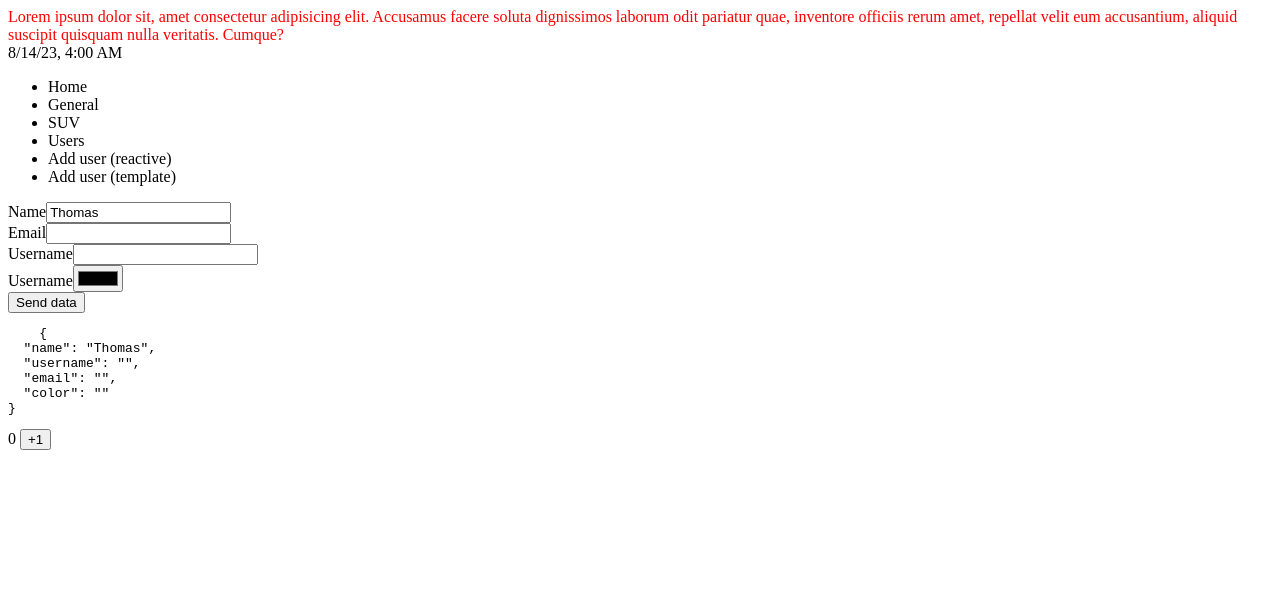
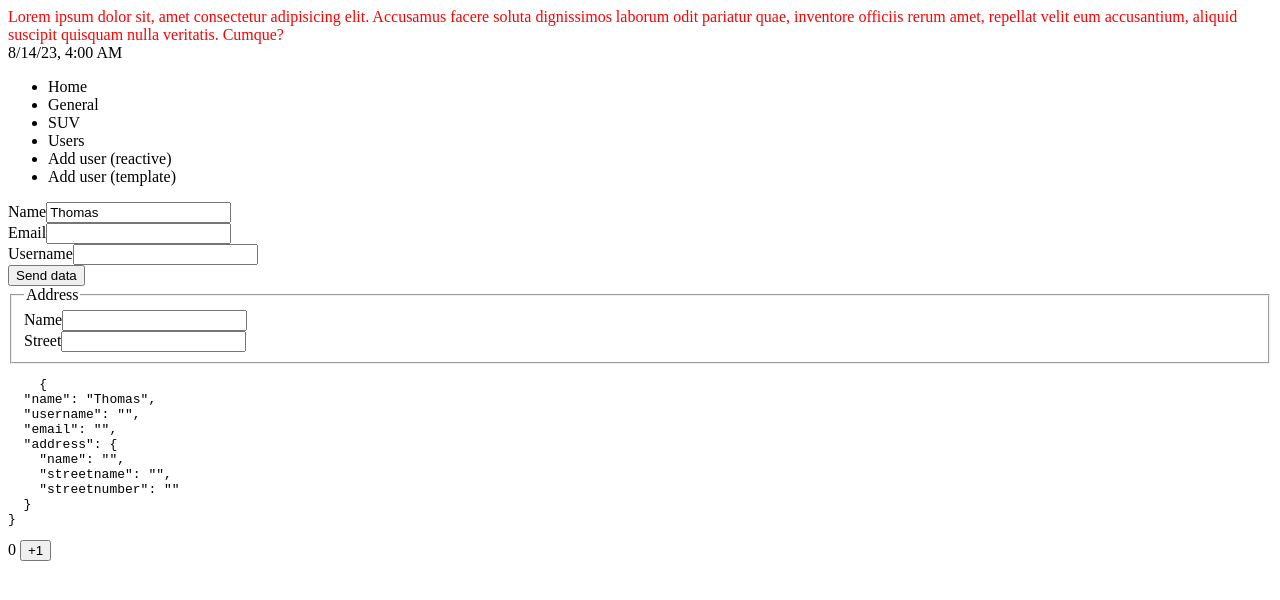
Before and after one commit to Spiff77/users-angular, an Angular app: page /users/add/reactive in a window 1280 px wide. Shown: the top 600 px of the page. Built offline with nearby package versions, Linux system fonts and the light colour scheme.

Commit message:
formgroup

```diff
--- a/src/app/add-user-reactive/add-user-reactive.component.html
+++ b/src/app/add-user-reactive/add-user-reactive.component.html
@@ -2,7 +2,7 @@
 <div *ngIf="form.get('name')?.errors?.['required'] && formSubmitted">Name is required</div>
 
 
-<form [formGroup]="form" (ngSubmit)="sendData()" [style.background-color]="this.form.value['color']">
+<form [formGroup]="form" (ngSubmit)="sendData()">
     <div>
         <label for="thename">Name</label>
         <input type="text" id="thename" formControlName="name">
@@ -15,11 +15,20 @@
         <label for="theusername">Username</label>
         <input type="text" id="theusername" formControlName="username">
     </div>
-    <div>
-        <label for="thefavoritecolor">Username</label>
-        <input type="color" id="thefavoritecolor" formControlName="color">
-    </div>
     <button>Send data</button>
+
+    <fieldset formGroupName="address">
+        <legend>Address</legend>
+        <div>
+            <label for="theaddressname">Name</label>
+            <input type="text" id="theaddressname" formControlName="name">
+        </div>
+        <div>
+            <label for="theaddressstreet">Street</label>
+            <input type="text" id="theaddressstreet" formControlName="streetname">
+        </div>
+
+    </fieldset>
 </form>
 
 <pre [hidden]="form.invalid">
@@ -29,3 +38,29 @@
 {{count}}
 
 <button type="button" (click)="count = count + 1">+1</button>
+
+
+
+<!--
+
+    ProductAdd
+    1/ Supplier service + Product service.
+    2/ Create the ProductAdd Component
+    a/ Retrieve all suppliers and display them in a select
+    b/ Define the form formGroup
+    ex of value of the group
+    {
+        name: '',
+        desc: '',
+        ...,
+        supplier: {
+            id: ''
+        }
+    }
+
+    c/binding the data from the html form to the FormGroup
+    formControlName, formGroupName
+
+    ProductList
+    Diplay all the product in a list
+-->
--- a/src/app/add-user-reactive/add-user-reactive.component.ts
+++ b/src/app/add-user-reactive/add-user-reactive.component.ts
@@ -22,7 +22,12 @@ export class AddUserReactiveComponent implements OnInit{
       name: ['Thomas', Validators.required],
       username: '',
       email: '',
-      color: '',
+      address: this.fb.group({
+        name: '',
+        streetname: '',
+        streetnumber: ''
+      })
+
     })
   }
 
--- /dev/null
+++ b/src/app/model/address.model.ts
@@ -0,0 +1,5 @@
+export interface Address{
+    name: string,
+    streetname: string,
+    streetnumber: string
+}
--- a/src/app/model/user.model.ts
+++ b/src/app/model/user.model.ts
@@ -1,5 +1,8 @@
+import { Address } from "./address.model";
+
 export interface User{
     name: string,
     username:string,
-    email: string
+    email: string,
+    address?: Address
 }
```
